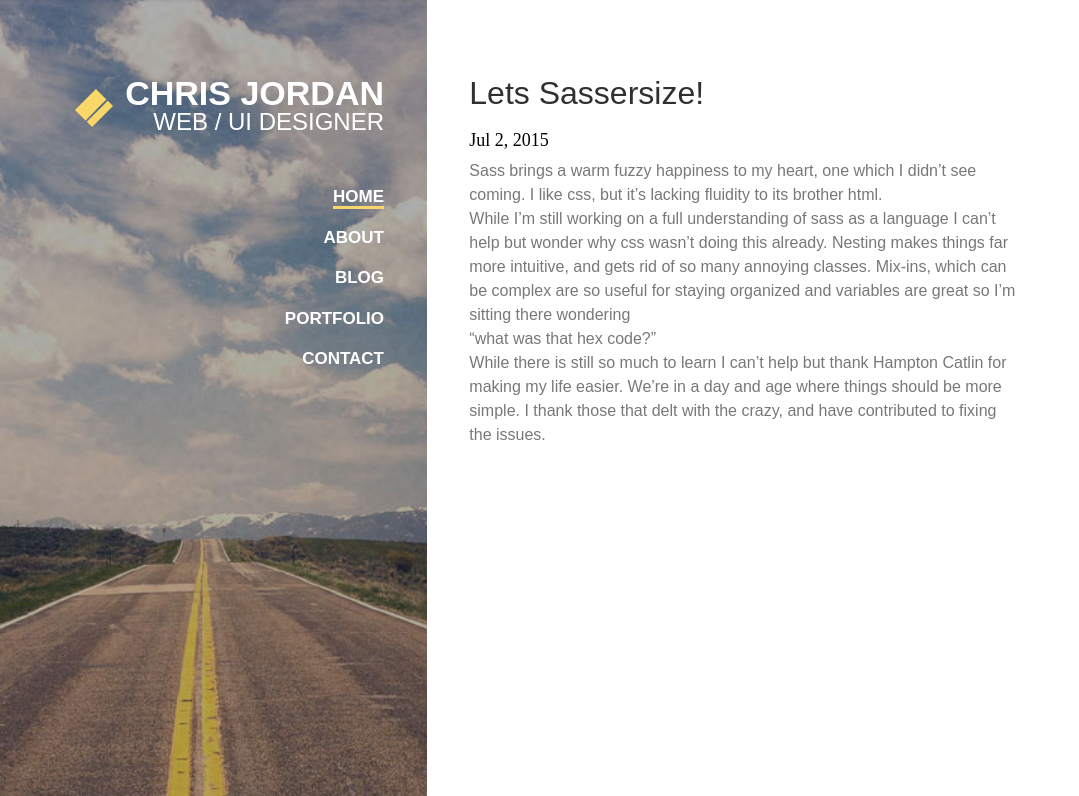
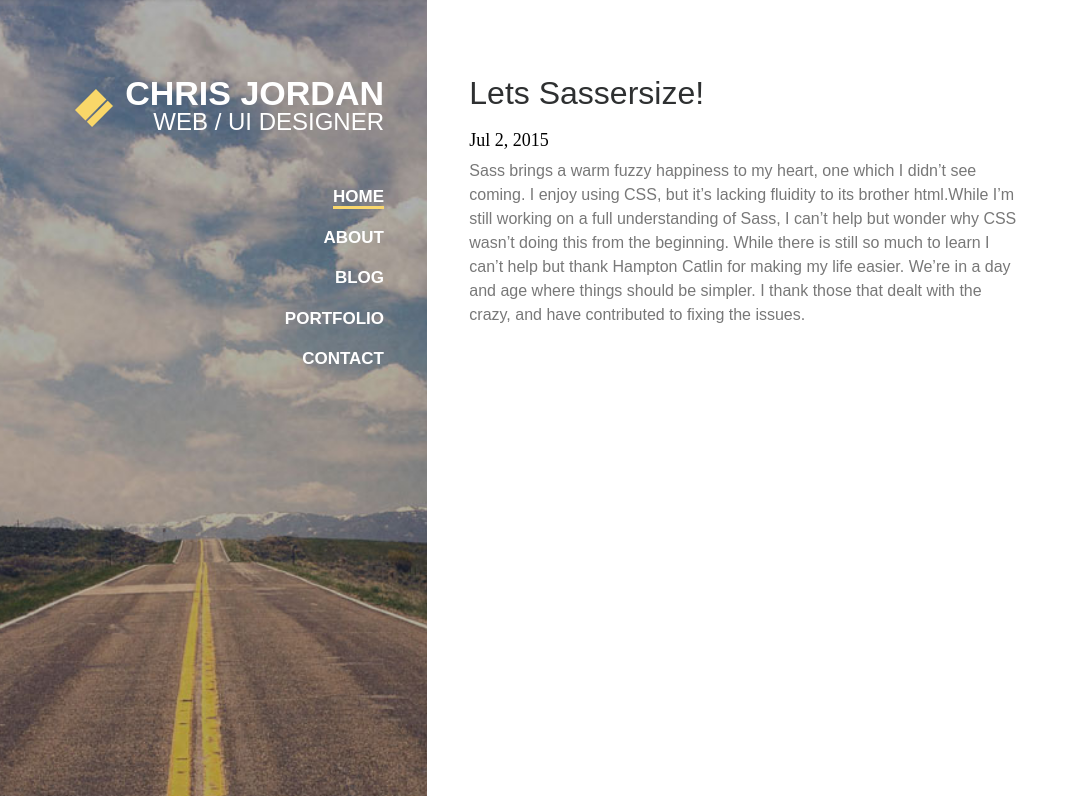
Before and after one commit to ChrisDJordan/ChrisDJordan.github.io, a Jekyll site: the page built from _posts/2015-07-01-sassersize.md, in a window 1280 px wide, cut to the strip 104-900 px from the top of the page. Shown: the whole strip, without its empty margins (0-1079 px from the left). Built offline with Jekyll 4.4.1, drawn with Linux system fonts in a browser that asks for light colours.

Commit message:
fixed portfolio section spacing problems / fixing spelling errors on blog posts

```diff
--- a/_posts/2015-07-01-sassersize.md
+++ b/_posts/2015-07-01-sassersize.md
@@ -6,17 +6,4 @@
 categories: jekyll update
 ---
 
-Sass brings a warm fuzzy happiness to my heart, one which I didn't see coming.
-I like css, but it's lacking fluidity to its brother html.
-
-While I'm still working on a full understanding of sass as a language
-I can't help but wonder why css wasn't doing this already.
-Nesting makes things far more intuitive, and gets rid of so many annoying classes.
-Mix-ins, which can be complex are so useful for staying organized and variables are great so I'm sitting there wondering
-
-"what was that hex code?"
-
-While there is still so much to learn I can't help but thank
-Hampton Catlin for making my life easier. We're in a day and age
-where things should be more simple. I thank those that delt
-with the crazy, and have contributed to fixing the issues.
+Sass brings a warm fuzzy happiness to my heart, one which I didn't see coming. I enjoy using CSS, but it's lacking fluidity to its brother html.While I'm still working on a full understanding of Sass,  I can't help but wonder why CSS wasn't doing this from the beginning. While there is still so much to learn I can't help but thank Hampton Catlin for making my life easier. We're in a day and age where things should be simpler. I thank those that dealt with the crazy, and have contributed to fixing the issues.
--- a/doc-browns.html
+++ b/doc-browns.html
@@ -58,14 +58,14 @@
 
     <section class="doc-process">
       <h3>Process</h3>
-      <p>With a logo, storyboard and competors in the area I started with very little direction. Aiming to meet the clients time frame and must haves, my concepts were clean, light and elegant. With the time crunch at hand I Focusing on the main typographical points and color pallets. I used the menu and the navigation in my styletile to show some of the possible layouts</p>
+      <p>With a logo, storyboard and competitors in the area I started with very little direction. Aiming to meet the client's time frame and must haves, my concepts were clean, light and elegant. With the time crunch at hand I focused on the main Typographical points and color palettes. I used the menu, and the navigation in my style tile to show possible layouts.</p>
       <div class="col-sm-6 port-img padding">
         <img src="/images/doc-styletile1-1.jpg" alt="docbrowns-styletile1">
       </div>
       <div class="col-sm-6">
         <img src="/images/doc-styletile2-2.jpg" alt="docbrowns-styletile2">
       </div>
-      <p>The client felt that the third styletile was the right direction for the website and we moved on to layout</p>
+      <p>The client felt that the third style tile was the right direction for the website, and we moved on to layout.</p>
       <div class="col-sm-12 port-img padding">
         <img src="/images/doc-styletile3-3.jpg" alt="docbrowns-styletile3">
       </div>
--- a/goodreads.html
+++ b/goodreads.html
@@ -41,7 +41,7 @@
     </section>
     <section>
       <h3>About</h3>
-      <p>This project was a redesign for the GoodReads web app. I designed three pages for this app with pixel perfect precision in Illustrator. I began this project with research, interviewing different users and doing competitor and a S.W.O.T analysis to decide what content was being used the most and how to focus my design.</p>
+      <p>This project was a redesign for the Goodreads web app. I designed three pages for this app with pixel perfect precision in Illustrator. I began this project with research, interviewing different users and doing competitor and a S.W.O.T analysis to decide what content was being used the most and how to focus my design.</p>
     </section>
     <section>
       <h3>Technologies Used</h3>
@@ -53,7 +53,7 @@
 
     <section>
       <h3>Process</h3>
-      <p>After user interviews, S.W.O.T. analysis, competitive market analysis and defining the main goals of Goodreads, I found that most people were overwhelmed with the current site, often getting confused on what steps to take next. Because Goodreads is an amazon company, I wanted people to easily switch between websites and have similar interactions, but still give Goodreads it's own character.</p>
+      <p>After user interviews, S.W.O.T. analysis, competitive market analysis and defining the main goals of Goodreads, I found that most people were overwhelmed with the current site, often getting confused on what steps to take next. Since Goodreads is an amazon company, I wanted people to easily switch between websites and have similar interactions, without losing the Goodreads brand.</p>
       <div class="col-sm-2 port-img padding">
         <img src="/images/good-home-small1.jpg" alt="goodreads-small-mockup">
       </div>
--- a/the-struggling-musician.html
+++ b/the-struggling-musician.html
@@ -56,7 +56,7 @@
     </section>
     <section>
       <h3>Process</h3>
-      <p>Taking a unresponsive website and making it responsive at first was challeging, but I was able to go section by section until I had all of the content where I wanted it. I used Adobe's Edge Inpect to speed the repsonive process up without having to push changes as frequently.</p>
+      <p>Taking an unresponsive website and making it responsive at first was challenging, but I was able to go section by section until I had all of the content where I wanted it. I used Adobe's Edge Inspect to speed the up the responsive process, and allow me to easily see the design on different devices.</p>
     </section>
 
 
```
Also changed, not shown: other parts of doc-browns.html (+1 -1 lines), _posts/2015-07-01-typographic.md (+1 -1 lines), quest.html (+4 -5 lines).
